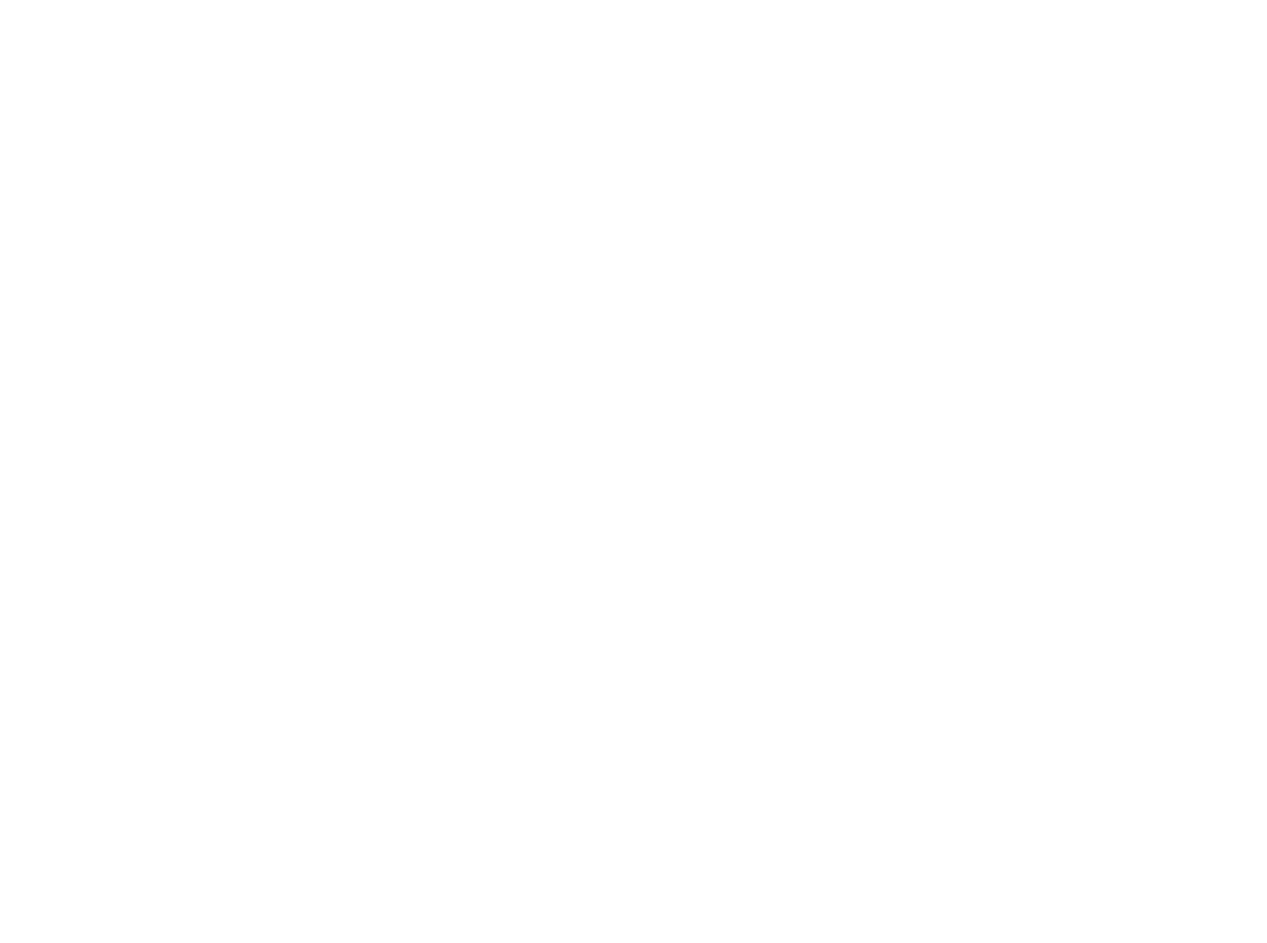
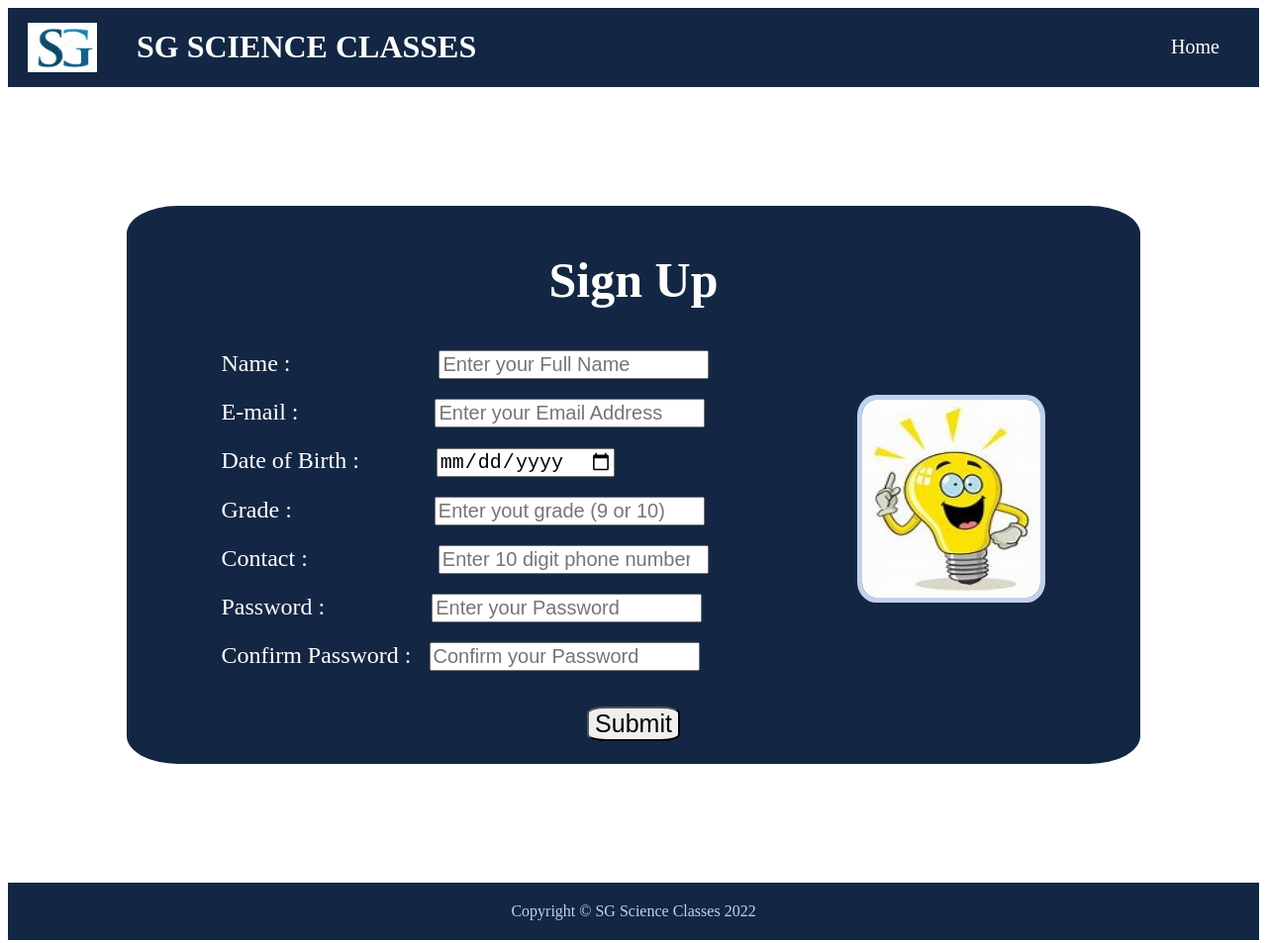
Before and after one commit to omg3604/sg_science_classes, a plain HTML site: page register.html in a window 1280 px wide. Shown: the whole page at 99% size. Before the commit the page ends 800 px from the top, so only its background shows below. Drawn offline with Linux system fonts and the light colour scheme.

Commit message:
used rem instead of px

```diff
--- a/login.html
+++ b/login.html
@@ -0,0 +1,38 @@
+<!DOCTYPE html>
+<html lang="en">
+<head>
+
+    <meta charset="UTF-8">
+    <meta http-equiv="X-UA-Compatible" content="IE=edge">
+    <meta name="viewport" content="width=device-width, initial-scale=1.0">
+    <title>Document</title>
+    <link rel="stylesheet" href="./loginstyle.css">
+</head>
+<body>
+    <div class="one">
+        <div class="logoname">
+            <img class="logo" src="sg logo.jpg" alt="SG science classes logo">
+            <h1 class="name">SG SCIENCE CLASSES</h1>
+        </div>
+        <ul>
+            <li><a href="./index.html">Home</a></li>
+        </ul>
+    </div>
+    <div class="two">
+        <h2>Sign In</h2>
+        <form class="loginform">
+            <label>E-mail : &nbsp; &nbsp; &nbsp; <input type="email" placeholder="Enter your Email Address"></label>
+            <label>Password : &nbsp; <input type="password" placeholder="Enter your Password"></label>
+        </form>
+        <div class="submitbutton">
+            <br><br>
+            <button type="submit">Submit</button>
+            <br><br>
+            <p> <a href="./register.html">Create a new account. </a></p>
+        </div>
+    </div>
+    <div class="six">
+        <div>Copyright © SG Science Classes 2022</div>
+    </div>
+</body>
+</html>
--- /dev/null
+++ b/loginstyle.css
@@ -0,0 +1,94 @@
+.logo{
+    width: 4.375rem;
+    height: 3.125rem;
+    margin-left: 0.625rem;
+}
+.one {
+    display: flex;
+    justify-content: space-between;
+    background-color: hsl(215, 57%, 17%);
+    align-items: center;
+    padding: 0 0 0 0.625rem;
+}
+.name{
+    color: white;
+    text-align: left;
+    font-weight: bolder;
+}
+ul{
+    list-style-type: none;
+    margin: 0 1.875rem 0 0;
+    padding: 0.625rem;
+    display: flex;
+    gap: 1.125rem;
+}
+a{
+    color: white;
+    text-decoration: none;
+    font-size: 1.25rem;
+}
+
+.logoname{
+    display: flex;
+    align-items: center;
+    gap: 2.5rem;
+}
+
+.two{
+    background-color: hsl(215, 57%, 17%);
+    padding: 0rem;
+    position: relative;
+    margin-left: 7.5rem;
+    margin-right: 7.5rem;
+    margin-top: 7.5rem;
+    margin-bottom: 7.5rem;
+    display:flex;
+    flex-direction: column;
+    align-items: center;
+    border: 0.313rem solid hsl(215, 57%, 17%);
+    border-radius: 5%;
+}
+
+.loginform{
+    display: flex;
+    flex-direction: column;
+    gap: 1.25rem;
+    font-size: 1.25rem;
+}
+
+.two h2{
+    color: white;
+    font-size: 3.125rem;
+}
+
+label{
+    color: white;
+    font-size: 1.5rem;
+}
+
+input{
+    font-size: 1.25rem;
+}
+
+button{
+    font-size: 1.563rem;
+    border-radius: 20%;
+}
+
+.submitbutton{
+    display: flex;
+    flex-direction: column;
+    align-items: center;
+}
+
+p a{
+    text-decoration: underline;
+}
+
+.six {
+    margin-top: 6.25rem;
+    background-color: hsl(215, 57%, 17%);
+    padding: 1.25rem;
+    color:hsl(217, 51%, 84%);
+    text-align: center;
+}
--- a/register.html
+++ b/register.html
@@ -0,0 +1,51 @@
+<!DOCTYPE html>
+<html lang="en">
+<head>
+    <meta charset="UTF-8">
+    <meta http-equiv="X-UA-Compatible" content="IE=edge">
+    <meta name="viewport" content="width=device-width, initial-scale=1.0">
+    <title>SGscience SignUp</title>
+    <link rel="stylesheet" href="registerstyle.css">
+</head>
+<body>
+    <div class="one">
+        <div class="logoname">
+            <img class="logo" src="sg logo.jpg" alt="SG science classes logo">
+            <h1 class="name">SG SCIENCE CLASSES</h1>
+        </div>
+        <ul>
+            <li><a href="./index.html">Home</a></li>
+        </ul>
+    </div>
+
+    <div class="two">
+        <h2>Sign Up</h2>
+        <div class="content">
+            <form class="detailsform">
+                <label>Name : &nbsp; &nbsp; &nbsp; &nbsp; &nbsp; &nbsp; &nbsp; &nbsp; &nbsp; &nbsp; &nbsp; &nbsp; <input type="text" placeholder="Enter your Full Name"></label>
+
+                <label>E-mail :&nbsp; &nbsp; &nbsp; &nbsp; &nbsp; &nbsp; &nbsp; &nbsp; &nbsp; &nbsp; &nbsp; &nbsp;<input type="email" placeholder="Enter your Email Address"></label>
+
+                <label>Date of Birth :&nbsp; &nbsp; &nbsp; &nbsp; &nbsp; &nbsp;&nbsp; <input type="date" placeholder="Enter your Date of Birth"></label>
+
+                <label>Grade : &nbsp; &nbsp; &nbsp; &nbsp; &nbsp; &nbsp; &nbsp; &nbsp; &nbsp; &nbsp; &nbsp;&nbsp;  <input type="number" placeholder="Enter yout grade (9 or 10) "></label>
+
+                <label>Contact : &nbsp; &nbsp; &nbsp; &nbsp; &nbsp; &nbsp; &nbsp; &nbsp; &nbsp; &nbsp;&nbsp; <input type="number" placeholder="Enter 10 digit phone number"></label>
+
+                <label>Password : &nbsp; &nbsp; &nbsp; &nbsp; &nbsp; &nbsp; &nbsp; &nbsp; &nbsp;<input type="password" placeholder="Enter your Password"></label>
+
+                <label>Confirm Password : &nbsp; <input type="password" placeholder="Confirm your Password"></label>
+            </form>
+            <img src="./bulb.jpg" alt="image">
+        </div>
+        <div class="submitbutton">
+            <br><br>
+            <button type="submit">Submit</button>
+            <br><br>
+        </div>
+    </div>
+    <div class="six">
+        <div>Copyright © SG Science Classes 2022</div>
+    </div>
+</body>
+</html>
--- /dev/null
+++ b/registerstyle.css
@@ -0,0 +1,97 @@
+.logo{
+    width: 4.375rem;
+    height: 3.125rem;
+    margin-left: 0.625rem;
+}
+.one {
+    display: flex;
+    justify-content: space-between;
+    background-color: hsl(215, 57%, 17%);
+    align-items: center;
+    padding: 0 0 0 0.625rem;
+}
+.name{
+    color: white;
+    text-align: left;
+    font-weight: bolder;
+}
+ul{
+    list-style-type: none;
+    margin: 0 1.875rem 0 0;
+    padding: 0.625rem;
+    display: flex;
+    gap: 1.125rem;
+}
+a{
+    color: white;
+    text-decoration: none;
+    font-size: 1.25rem;
+}
+
+.logoname{
+    display: flex;
+    align-items: center;
+    gap: 2.5rem;
+}
+
+.two{
+    background-color: hsl(215, 57%, 17%);
+    padding: 0rem;
+    position: relative;
+    margin-left: 7.5rem;
+    margin-right: 7.5rem;
+    margin-top: 7.5rem;
+    margin-bottom: 7.5rem;
+    display:flex;
+    flex-direction: column;
+    align-items: center;
+    border: 0.313rem solid hsl(215, 57%, 17%);
+    border-radius: 5%;
+}
+
+.detailsform{
+    display: flex;
+    flex-direction: column;
+    gap: 1.25rem;
+    font-size: 1.25rem;
+}
+
+.content img{
+    width: 11.25rem;
+    height: 12.5rem;
+    margin-top: 2.813rem;
+    margin-left: 9.375rem;
+    border-radius: 10%;
+    border: 0.313rem solid hsl(217, 51%, 84%);
+}
+
+.content{
+    display: flex;
+}
+
+.two h2{
+    color: white;
+    font-size: 3.125rem;
+}
+
+label{
+    color: white;
+    font-size: 1.5rem;
+}
+
+input{
+    font-size: 1.25rem;
+}
+
+button{
+    font-size: 1.563rem;
+    border-radius: 20%;
+}
+
+.six {
+    margin-top: 6.25rem;
+    background-color: hsl(215, 57%, 17%);
+    padding: 1.25rem;
+    color:hsl(217, 51%, 84%);
+    text-align: center;
+}
--- a/style1.css
+++ b/style1.css
@@ -1,14 +1,14 @@
 .logo{
-    width: 70px;
-    height: 50px;
-    margin-left: 10px;
+    width: 4rem;
+    height: 3rem;
+    margin-left: 1rem;
 }
 .one {
     display: flex;
     justify-content: space-between;
     background-color: hsl(215, 57%, 17%);
     align-items: center;
-    padding: 0 0 0 10px;
+    padding: 0 0 0 1rem;
 }
 .name{
     color: white;
@@ -17,40 +17,40 @@
 }
 ul{
     list-style-type: none;
-    margin: 0 30px 0 0;
-    padding: 10px;
+    margin: 0 3rem 0 0;
+    padding: 1rem;
     display: flex;
-    gap: 18px;
+    gap: 2rem;
 }
 a{
     color: white;
     text-decoration: none;
-    font-size: 20px;
+    font-size: 1.2rem;
 }
 
 .logoname{
     display: flex;
     align-items: center;
-    gap: 40px;
+    gap: 3rem;
 }
 
 .two{
     display: flex;
     flex:1;
-    padding: 150px;
+    padding: 9.375rem;
     gap: 20px;
 }
 .scienceimage{
-    margin-top: 30px;
-    width:200px;
-    height: 200px;
+    margin-top: 1.875rem;
+    width: 12.5rem;
+    height: 12.5rem;
     border-radius: 10%;
     border: 5px solid hsl(215, 57%, 17%);
 
 }
 
 .content {
-    font-size: 20px;
+    font-size: 1.25rem;
     font-family: 'Gill Sans', 'Gill Sans MT', Calibri, 'Trebuchet MS', sans-serif;
     color:hsl(215, 57%, 17%);
 }
@@ -58,82 +58,90 @@ a{
 .content a{
     color: white;
     background-color: hsl(215, 57%, 17%);
-    padding: 10px;
+    padding: 0.625rem;
     border-radius: 10%;
-    border: 3px solid white;
+    border: 0.188rem solid white;
 }
 
 .three{
     display: flex;
     flex-direction: column;
     align-items: center;
-    padding: 50px 150px 50px 150px;
+    padding: 3.125rem 9.375rem 3.125rem 9.375rem;
     background-color: hsl(217, 51%, 84%);
-    gap: 30px;
+    gap: 1.875rem;
 }
+
+.teacherimage{
+    width: 12.5rem;
+    height: 15.625rem;
+    border: 0.313rem solid hsl(215, 57%, 17%);
+    border-radius: 10%;
+}
+
 .grade{
     display: flex;
-    gap: 60px;
+    gap: 3.75rem;
     justify-content: space-between;
     flex:1;
 }
 
 .select{
-    font-size: 30px;
+    font-size: 1.875rem;
 }
 .ninth, .tenth{
-    width: 100px;
-    height: 100px;
-    border: 10px solid hsl(215, 57%, 17%);
+    width: 6.25rem;
+    height: 6.25rem;
+    border: 0.625rem solid hsl(215, 57%, 17%);
     border-radius: 30%;
 }
 
 .ninthcontent, .tenthcontent {
-    font-size: 20px;
-    width: 300px;
+    font-size: 1.25rem;
+    width: 18.75rem;
     height: auto;
 }
 
 .four {
-    padding: 150px;
+    padding: 9.375rem;
     display: flex;
-    gap: 20px;
+    gap: 1.25rem;
 }
 .review{
-    margin-top: 20px;
-    font-size: 20px;
+    margin-top: 1.25rem;
+    font-size: 1.25rem;
 
 }
 
 .profile{
-    width: 200px;
-    height: 200px;
-    border: 5px solid hsl(215, 57%, 17%);
+    width: 12.5rem;
+    height: 12.5rem;
+    border: 0.313rem solid hsl(215, 57%, 17%);
     border-radius: 20%;
 }
 
 .five{
-    font-size: 20px;
+    font-size: 1.25rem;
     display:flex;
     background-color: hsl(215, 57%, 17%);
     color:hsl(217, 51%, 84%);
-    margin: 0 250px 0 250px;
-    padding: 30px 30px 20px 30px;
-    gap: 150px;
+    margin: 0 15.625rem 0 15.625rem;
+    padding: 1.875rem 1.875rem 1.25rem 1.875rem;
+    gap: 9.375rem;
     align-items: center;
     border-radius: 3%;
 }
 
 .five a{
     border-radius: 20%;
-    border: 3px solid hsl(217, 51%, 84%);
-    padding: 10px;
+    border: 0.188rem solid hsl(217, 51%, 84%);
+    padding: 0.625rem;
 }
 
 .six {
-    margin-top: 100px;
+    margin-top: 6.25rem;
     background-color: hsl(215, 57%, 17%);
-    padding: 20px;
+    padding: 1.25rem;
     color:hsl(217, 51%, 84%);
     text-align: center;
 }
```
Also changed, not shown: index.html (+1 -0 lines), bulb.jpg (added), techer.jpg (added).
